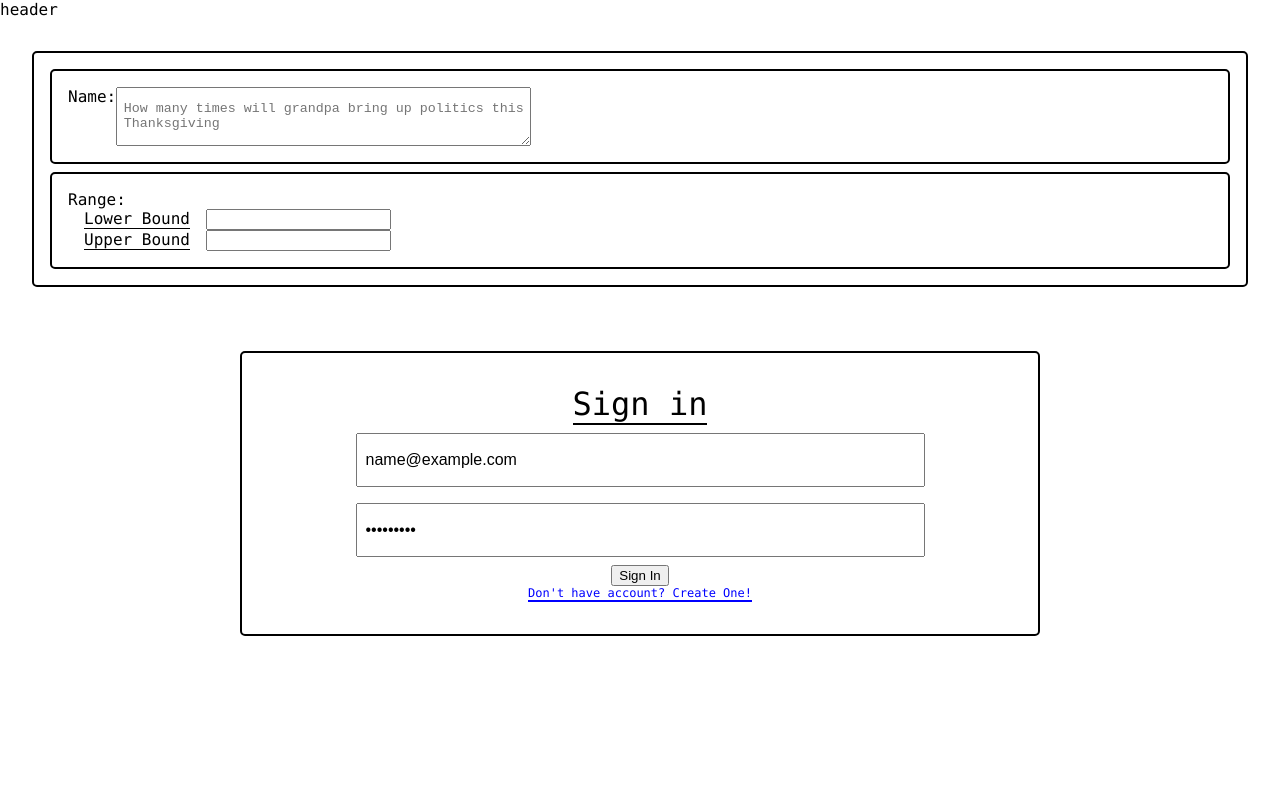
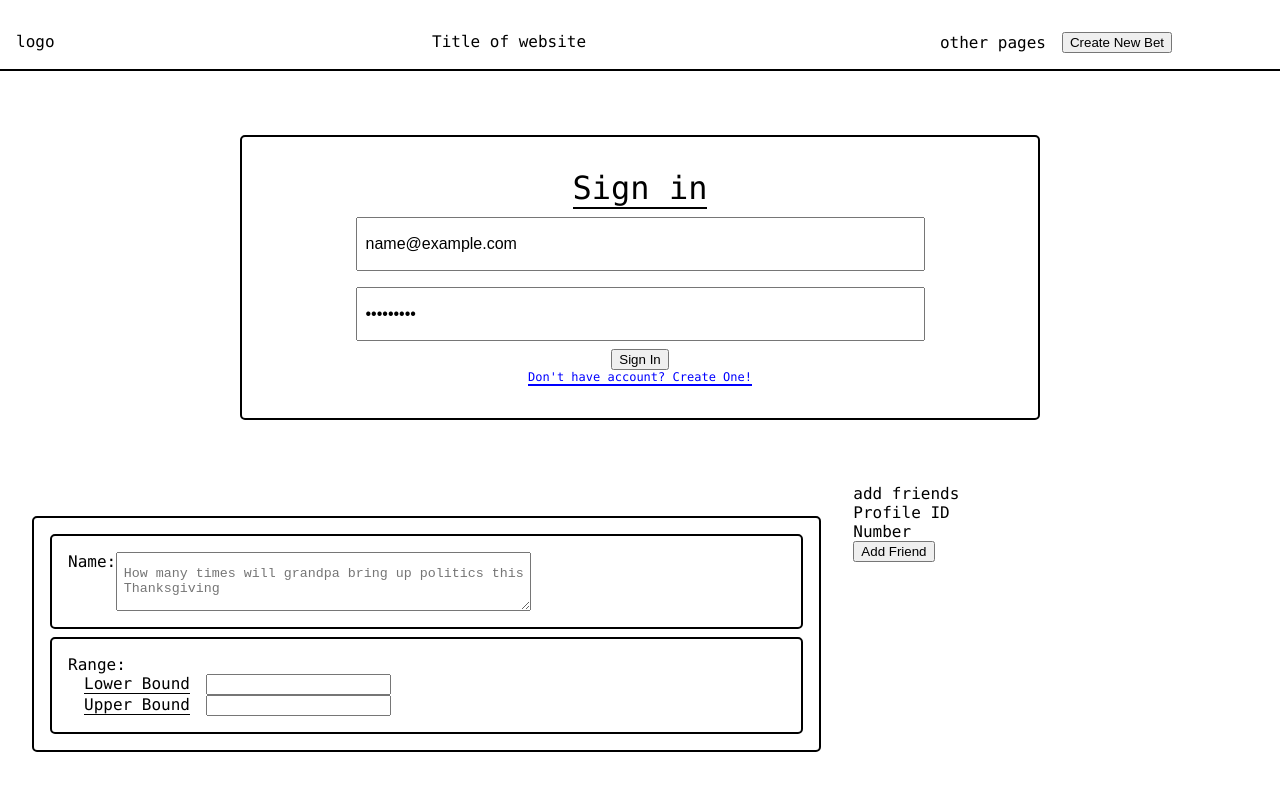
Before and after one commit to ThisisJackRyan/Friendly-Betting, a React (Create React App) app: page /NewBet in a window 1280 px wide. Both pictures are taken after typing "name@example.com", "Sample123" into the empty fields and a click on the button "Create New Bet". Shown: the top 790 px of the page. Built offline with nearby package versions, Linux system fonts and the light colour scheme.

Commit message:
added header and built new bet tap

```diff
--- a/src/App.css
+++ b/src/App.css
@@ -1,3 +1,14 @@
+.header{
+  display: flex;
+  border-bottom: solid 2px ;
+  padding: 1rem;
+  padding-top: 2rem;
+}
+.pages{
+  justify-content: center;
+  align-items: center;
+  gap:1rem;
+}
 .signIn{
   display: flex;
   justify-content: center;
--- a/src/App.js
+++ b/src/App.js
@@ -3,6 +3,9 @@ import './App.css';
 import CreateNewBet from './Components/CreateNewBet';
 import SignIn from './Components/SignIn';
 import CreateAccount from './Components/CreateAccount';
+import Header from './Components/Header';
+import NewBet from './Components/NewBet';
+
 
 
 
@@ -12,30 +15,28 @@ const [displayCreateNewButton, setDisplayCreateNewButton] = useState(false);
 
 const [signUp, setSignUp] = useState(true);
 
+const createBet = () => {
+  setDisplayCreateNewButton((current) => !current)
+}
 const toggleForm = () => {
   setSignUp((current) => !current)
 }
   return (
     <div className="App">
-      <div> header</div>
-      <div className=''>
-
-        {(displayCreateNewButton) ?
-          <CreateNewBet />
-          :
-          <button onClick={() => { setDisplayCreateNewButton((current) => !current)}}>Create New Bet</button>
-
-
-        }
-        <div>
-
-
-
+      <Header  newBet={createBet}/>
+      <div>
         {
           signUp ? <SignIn swap = {toggleForm} /> : <CreateAccount swap = {toggleForm} />
         }
 
-        </div>
+
+        {(displayCreateNewButton) ?
+          <NewBet />
+          :
+          <div>IDK</div>
+
+
+        }
       </div>
     </div>
   );
--- /dev/null
+++ b/src/Components/Header.jsx
@@ -0,0 +1,19 @@
+
+
+
+const Header = (props) => {
+    return(
+        <div className="header">
+            <div className="x1">
+                <div className="logo">logo</div>
+            </div>
+            <div className="x1">Title of website</div>
+            <div className="flex pages x1">
+                <div>other pages</div>
+                <button onClick={props.newBet}>Create New Bet</button>
+            </div>
+        </div>
+    )
+}
+
+export default Header;
--- /dev/null
+++ b/src/Components/NewBet.jsx
@@ -0,0 +1,19 @@
+import CreateNewBet from "./CreateNewBet";
+import Players from "./Players";
+
+
+
+const NewBet = () => {
+    return (
+        <div className="flex">
+            <div className="x2">
+                <CreateNewBet />
+            </div>
+            <div className="x1">
+                <Players />
+            </div>
+        </div>
+    )
+}
+
+export default NewBet;
--- /dev/null
+++ b/src/Components/Players.jsx
@@ -0,0 +1,17 @@
+
+
+
+const Players = () => {
+    return (
+        <div>
+            <div>add friends</div>
+            <div>Profile ID</div>
+            <div>Number</div>
+            <div>
+            <button>Add Friend</button>
+            </div>
+        </div>
+    )
+}
+
+export default Players
```
